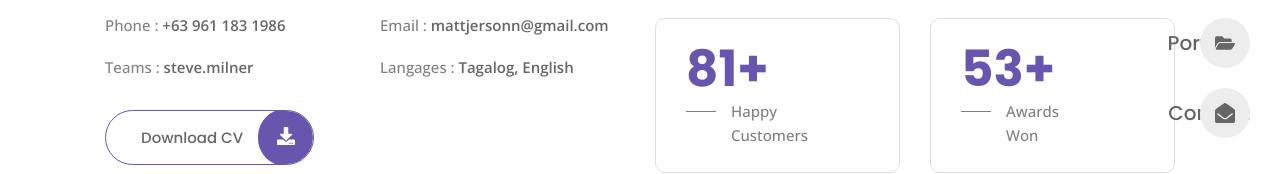
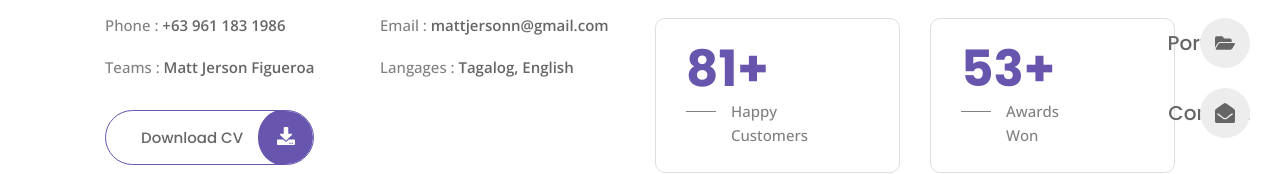
Before and after one commit to MattJerson/Portfolio, a React (Vite) app: page /about in a window 1280 px wide. Shown: the part 392-566 px from the top of the page. Built offline with nearby package versions, Linux system fonts and the light colour scheme.

Commit message:
data.jsx

```diff
--- a/src/data.jsx
+++ b/src/data.jsx
@@ -107,7 +107,7 @@ export const personalInfo = [
   {
     id: 9,
     title: "Teams : ",
-    description: "steve.milner",
+    description: "Matt Jerson Figueroa",
   },
 
   {
```
